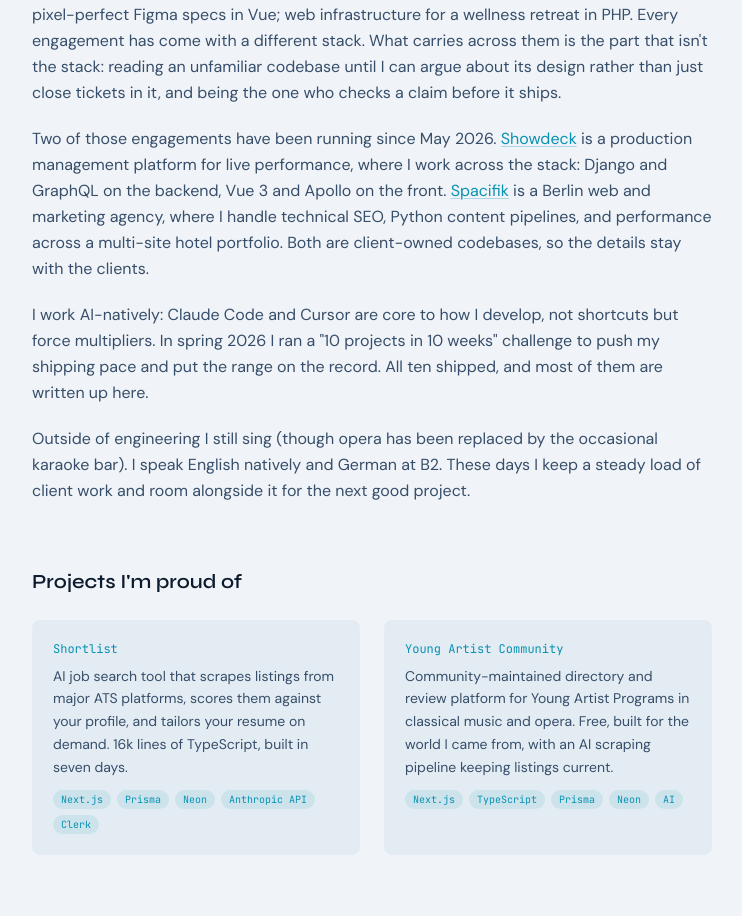
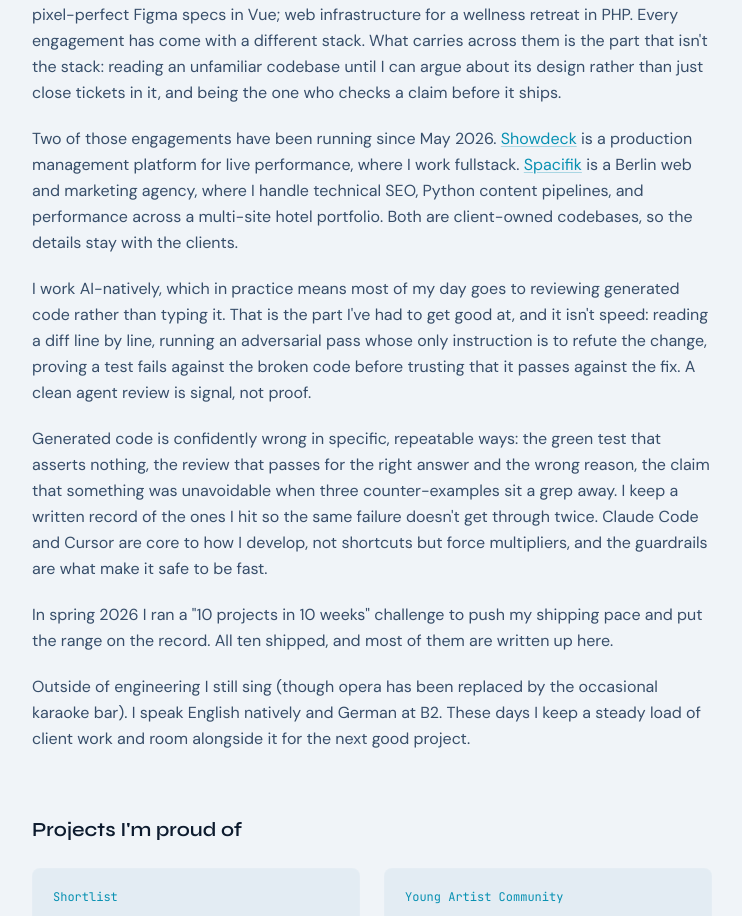
Before and after one commit to mojoro/john-moorman-portfolio, a Next.js app: page /about in a window 1280 px wide. Shown: the part 845-1761 px from the top of the page, without its empty margins (326-1068 px from the left). Built offline with nearby package versions, Linux system fonts and the light colour scheme; no server answers.

Commit message:
Move the AI review discipline onto the about page

```diff
--- a/app/about/page.tsx
+++ b/app/about/page.tsx
@@ -115,8 +115,7 @@ export default function AboutPage() {
             Showdeck
           </Link>{" "}
           is a production management platform for live performance, where I work
-          across the stack: Django and GraphQL on the backend, Vue 3 and Apollo
-          on the front.{" "}
+          fullstack.{" "}
           <Link
             href="/work/spacifik"
             className="text-accent underline decoration-accent/30 underline-offset-2 transition-colors hover:decoration-accent"
@@ -130,11 +129,30 @@ export default function AboutPage() {
         </p>
 
         <p>
-          I work AI-natively: Claude Code and Cursor are core to how I develop,
-          not shortcuts but force multipliers. In spring 2026 I ran a
-          &quot;10 projects in 10 weeks&quot; challenge to push my shipping pace
-          and put the range on the record. All ten shipped, and most of them are
-          written up here.
+          I work AI-natively, which in practice means most of my day goes to
+          reviewing generated code rather than typing it. That is the part
+          I&apos;ve had to get good at, and it isn&apos;t speed: reading a diff
+          line by line, running an adversarial pass whose only instruction is to
+          refute the change, proving a test fails against the broken code before
+          trusting that it passes against the fix. A clean agent review is
+          signal, not proof.
+        </p>
+
+        <p>
+          Generated code is confidently wrong in specific, repeatable ways: the
+          green test that asserts nothing, the review that passes for the right
+          answer and the wrong reason, the claim that something was unavoidable
+          when three counter-examples sit a grep away. I keep a written record
+          of the ones I hit so the same failure doesn&apos;t get through twice.
+          Claude Code and Cursor are core to how I develop, not shortcuts but
+          force multipliers, and the guardrails are what make it safe to be
+          fast.
+        </p>
+
+        <p>
+          In spring 2026 I ran a &quot;10 projects in 10 weeks&quot; challenge to
+          push my shipping pace and put the range on the record. All ten
+          shipped, and most of them are written up here.
         </p>
 
         <p>
```
